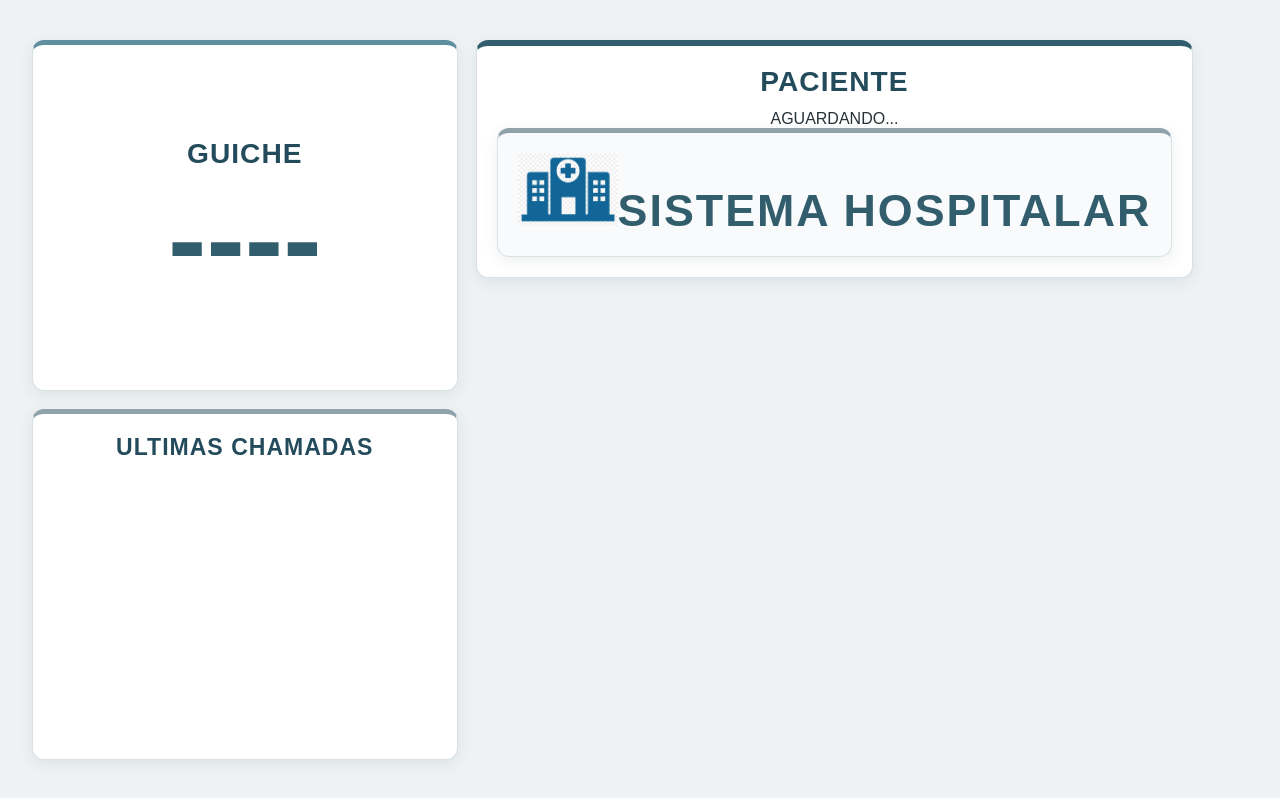
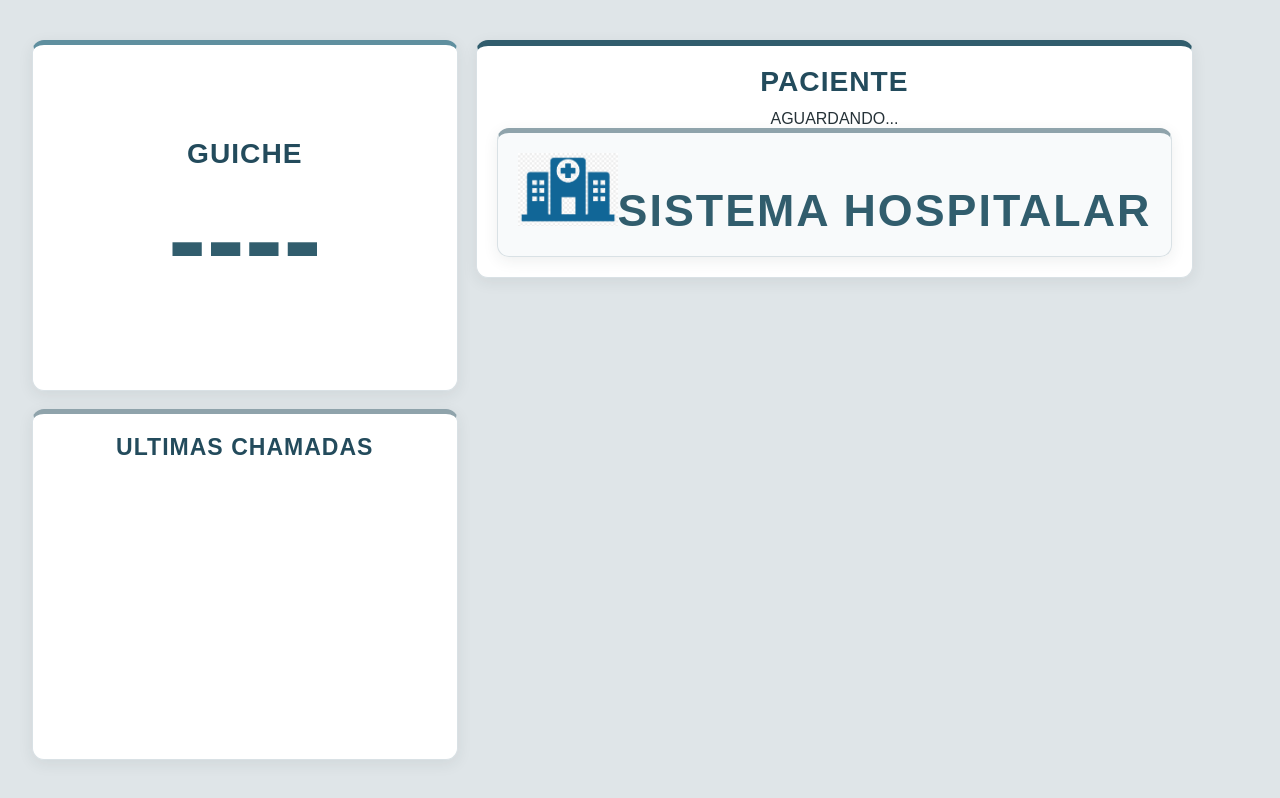
Before and after one commit to Hz00101/Projeto-sentinela--hospital, a website: page frontend/tv.html in a window 1280 px wide. Drawn offline with Linux system fonts and the light colour scheme; no server answers.

Commit message:
Update tv.html

```diff
--- a/frontend/tv.html
+++ b/frontend/tv.html
@@ -18,7 +18,7 @@
     }
 
     body {
-        background: #eef2f4;
+        background: #dfe5e8;
         display: flex;
         justify-content: center;
         align-items: center;
```
